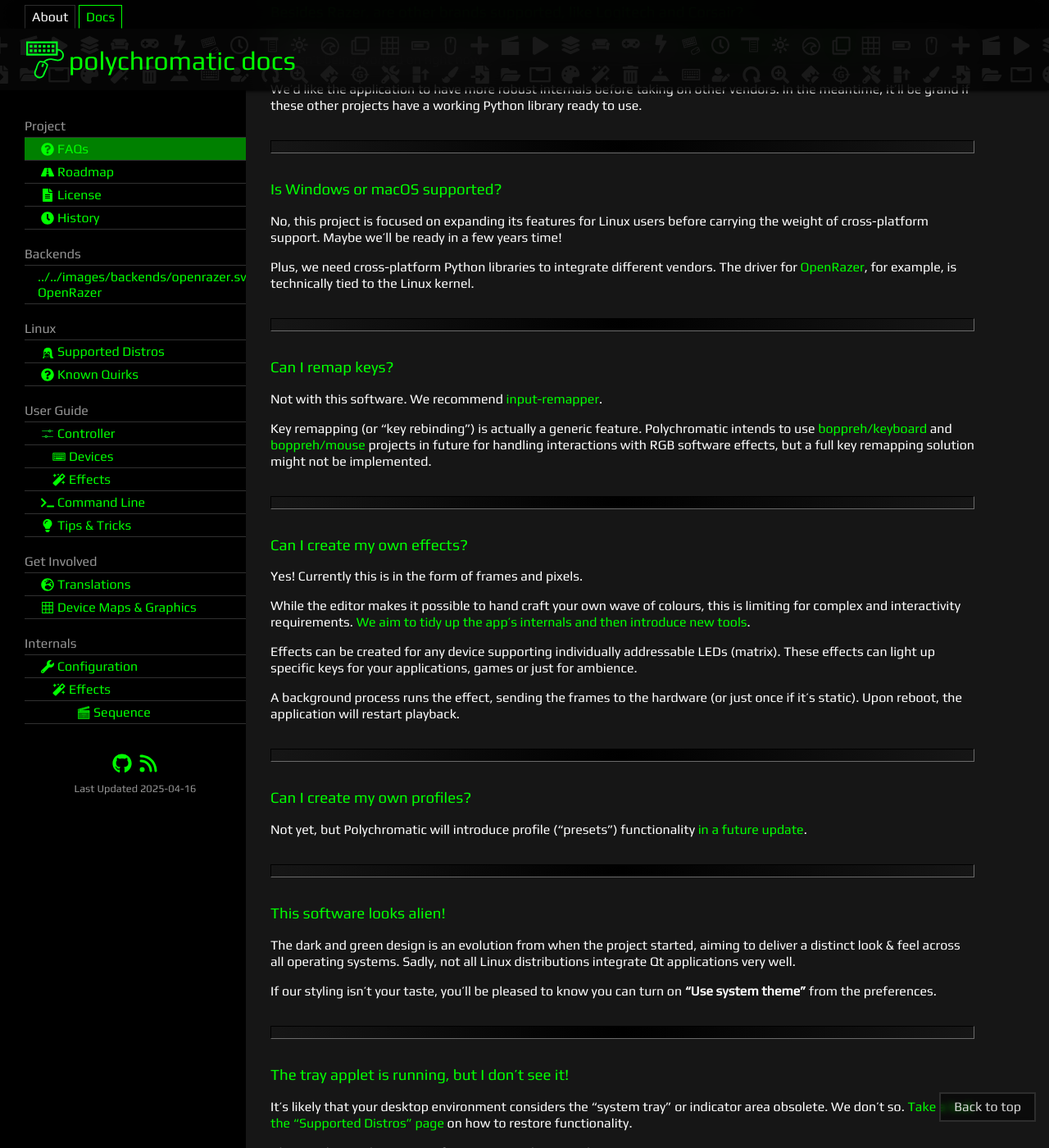
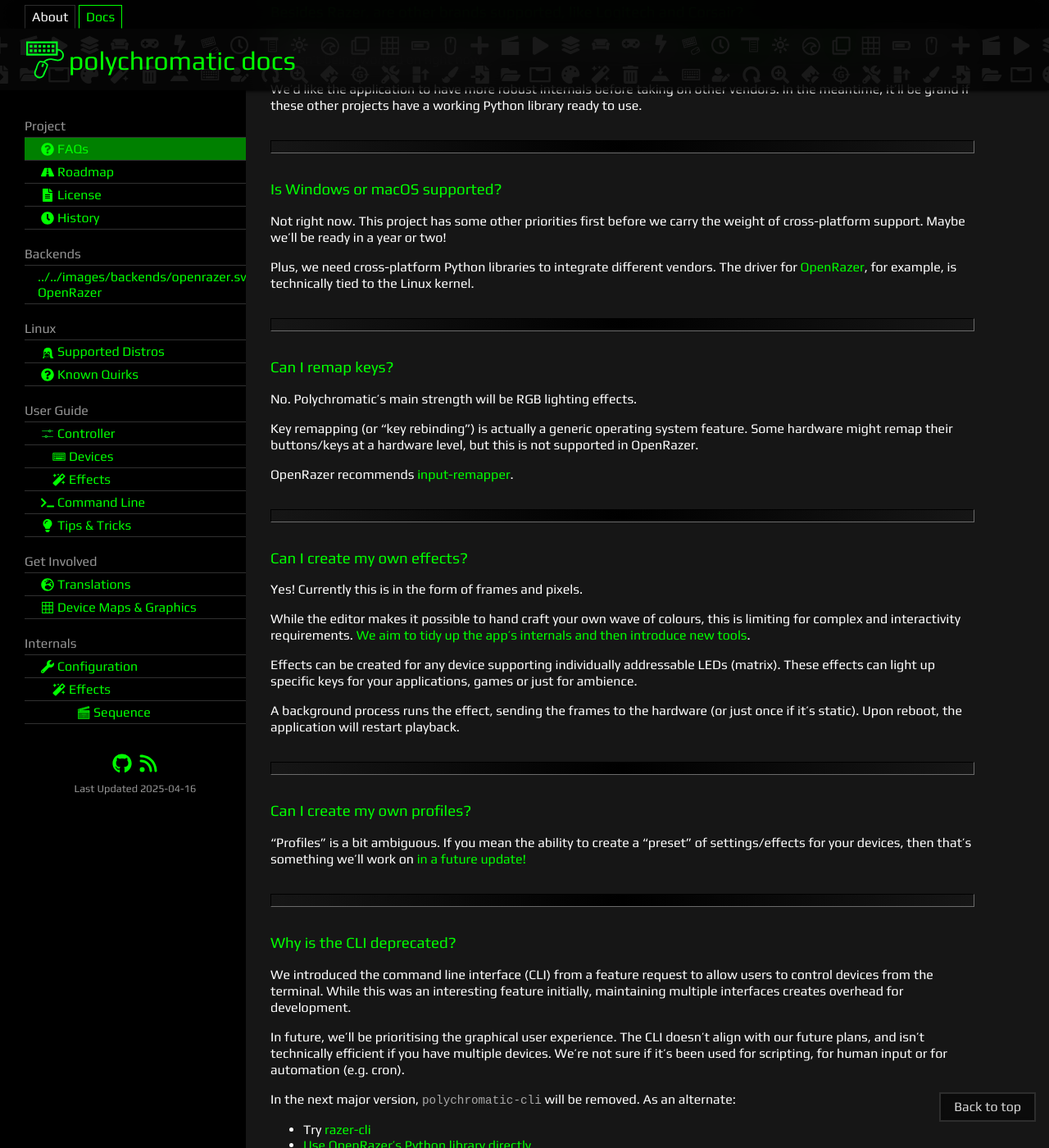
Before and after one commit to polychromatic/polychromatic-docs, a Jekyll site: the page built from pages/faqs.md, in a window 1280 px wide and 1400 px high, scrolled down 494 px. Shown: the whole window at 82% size. Built offline with Jekyll 4.4.1, drawn with Linux system fonts in a browser that asks for light colours; some of the changed text lies outside the part shown.

Commit message:
Update FAQs
+ Mention deprecation of CLI interface.
- Drop version ETA question (although it's still true at the moment)
- Drop donation question.

```diff
--- a/pages/faqs.md
+++ b/pages/faqs.md
@@ -36,8 +36,8 @@ In the meantime, it'll be grand if these other projects have a working Python li
 
 ### Is Windows or macOS supported?
 
-No, this project is focused on expanding its features for Linux users before
-carrying the weight of cross-platform support. Maybe we'll be ready in a few years time!
+Not right now. This project has some other priorities first before we carry
+the weight of cross-platform support. Maybe we'll be ready in a year or two!
 
 Plus, we need cross-platform Python libraries to integrate different vendors.
 The driver for [OpenRazer](/openrazer/), for example, is technically tied
@@ -47,14 +47,13 @@ to the Linux kernel.
 
 ### Can I remap keys?
 
-Not with this software. We recommend [input-remapper](https://github.com/sezanzeb/input-remapper).
+No. Polychromatic's main strength will be RGB lighting effects.
 
-Key remapping (or "key rebinding") is actually a generic feature.
-Polychromatic intends to use [boppreh/keyboard] and [boppreh/mouse] projects in future for
-handling interactions with RGB software effects, but a full key remapping solution might not be implemented.
+Key remapping (or "key rebinding") is actually a generic operating system feature.
+Some hardware might remap their buttons/keys at a hardware level, but this is
+not supported in OpenRazer.
 
-[boppreh/keyboard]: https://github.com/boppreh/keyboard
-[boppreh/mouse]: https://github.com/boppreh/mouse
+OpenRazer recommends [input-remapper](https://github.com/sezanzeb/input-remapper).
 
 ---
 
@@ -78,7 +77,27 @@ restart playback.
 
 ### Can I create my own profiles?
 
-Not yet, but Polychromatic will introduce profile ("presets") functionality [in a future update](/roadmap/).
+"Profiles" is a bit ambiguous. If you mean the ability to create a "preset" of
+settings/effects for your devices, then that's something we'll work on [in a future update!](/roadmap/)
+
+---
+
+### Why is the CLI deprecated?
+
+We introduced the command line interface (CLI) from a feature request to allow
+users to control devices from the terminal. While this was an interesting feature
+initially, maintaining multiple interfaces creates overhead for development.
+
+In future, we'll be prioritising the graphical user experience. The CLI doesn't
+align with our future plans, and isn't technically efficient if you have multiple
+devices. We're not sure if it's been used for scripting, for human input
+or for automation (e.g. cron).
+
+In the next major version, `polychromatic-cli` will be removed. As an alternate:
+
+* Try [razer-cli](https://github.com/lolei/razer-cli)
+* [Use OpenRazer's Python library directly.](https://github.com/openrazer/openrazer/tree/master/examples)
+* Use `dbus-send` to send D-Bus signals directly to the `org.razer` session bus.
 
 ---
 
@@ -102,26 +121,3 @@ on how to restore functionality.
 Alternately, run the program from a Terminal to see what's up:
 
     polychromatic-tray-applet -v
-
----
-
-### When will the next version be released?
-
-No ETAs. Future releases are out as soon as humanly possible!
-
-The [roadmap](/roadmap/) represents ideas of what we'd like to achieve with this project.
-
-> **"You can't rush art."**
->
-> -- Geri the Cleaner
-
----
-
-### How can I send some ka-ching?
-
-The community has asked.
-While the developer enjoys building this software in his free time, a
-little "thank you" money sparks excitment and humble feelings.
-Be sure to leave a message, and thank you for your generosity!
-
-Currently, only PayPal is available: <https://paypal.me/LukeHorwell>
```
